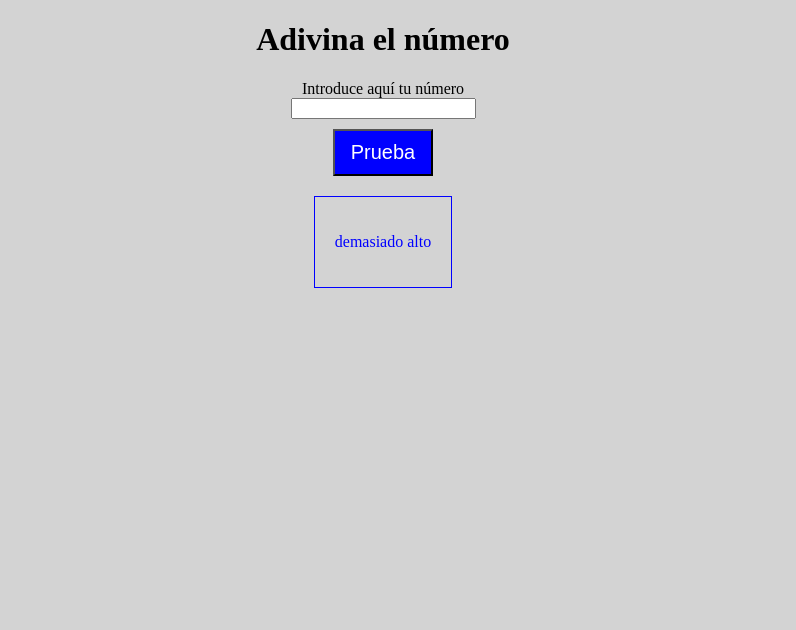
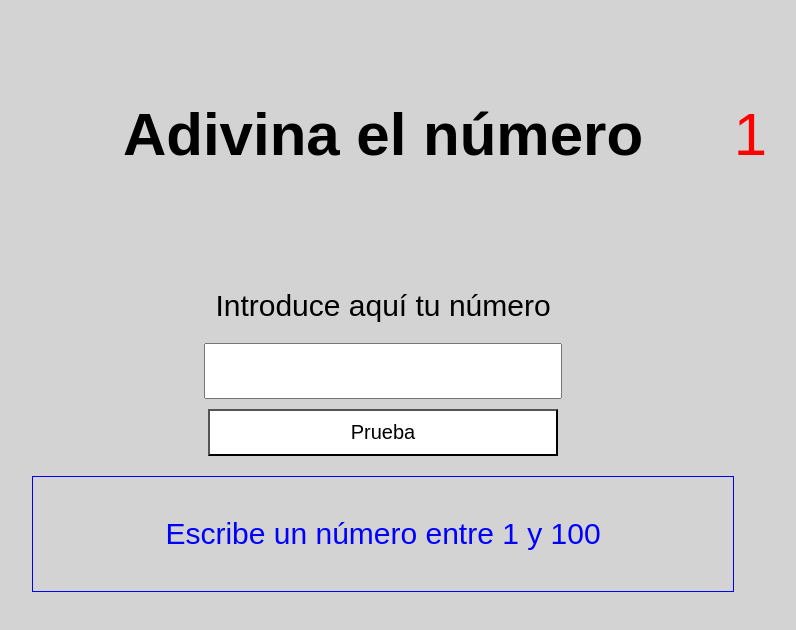
Before and after one commit to laurapareja/m2-evaluacion-intermedia-laurapareja, a website: page _src/templates/index.html in a window 1280 px wide. Both pictures are taken after a click on the button "Prueba". Shown: the whole page, without its empty margins (257-1053 px from the left). Drawn offline with nearby package versions, Linux system fonts and the light colour scheme; files that its build step writes are made by us from their sources.

Commit message:
game ready to play

```diff
--- a/_src/assets/js/main.js
+++ b/_src/assets/js/main.js
@@ -1,31 +1,33 @@
-'use strict';
-debugger
+"use strict";
 
-function getRandomArbitrary(min, max) {
-    const randomNumber = parseInt(Math.random() * (max - min) + min);
-    return randomNumber;
+function getRandomNumber(max) {
+    return Math.ceil(Math.random() * max);
 }
 
+const myRandomNumber = getRandomNumber(100);
+console.log(`Mi número aleatorio es ${myRandomNumber}`);
+
+const inputNumber = document.querySelector(".js-inputNumber");
+const message = document.querySelector(".js-message");
+
+let counter = 0;
+const counterNumber = document.querySelector(".js-counter");
+
 function getMessage(event) {
-    const numberResult = getRandomArbitrary(0, 100);
-    const message = document.querySelector(".js-message");
-    const inputNumber = document.querySelector(".js-inputNumber");
-    const inputNumberContent = document.querySelector(".js-inputNumber").value;
-    debugger
-
-    if (inputNumber === numberResult) {
-        message.innerHTML = '¡HAS GANADO, CAMPEONA!';
-    } else if (inputNumber < numberResult) {
-        message.innerHTML = 'demasiado bajo';
+    counter = counter + 1;
+    counterNumber.innerHTML = counter;
+    if (inputNumber.value > 100 || inputNumber.value < 1) {
+        message.innerHTML = "Escribe un número entre 1 y 100";
+    } else if (inputNumber.value == myRandomNumber) {
+        message.innerHTML = "¡HAS GANADO, CAMPEONA!";
+    } else if (inputNumber.value < myRandomNumber) {
+        message.innerHTML = "demasiado bajo";
     } else {
-        message.innerHTML = 'demasiado alto';
+        message.innerHTML = "demasiado alto";
     }
-    console.log(Math.ceil(numberResult));
-    console.log(numberResult);
-    console.log(inputNumber);
-    console.log(inputNumberContent);
+    console.log(inputNumber.value);
+    console.log(myRandomNumber);
 }
 
-
-const button = document.querySelector('.js-button');
-button.addEventListener('click', getMessage);
+const button = document.querySelector(".js-button");
+button.addEventListener("click", getMessage);
--- a/_src/assets/scss/pages/_index.scss
+++ b/_src/assets/scss/pages/_index.scss
@@ -4,29 +4,57 @@
     height: 100vh;
     box-sizing: border-box;
     color: black;
+    font-family: Arial, Helvetica, sans-serif;
+}
+
+.title {
+    padding: 60px;
+    font-size: 60px;
+}
+
+.input-label {
+    font-size: 30px;
+    padding: 20px;
+}
+
+.input-number {
+    width: 350px;
+    height: 50px;
+    font-size: 30px;
+    text-align: center;
 }
 
 .container {
     display: flex;
     flex-direction: column;
     align-items: center;
-    height: 100%;
     &_message {
         border: solid 1px blue;
+        width: 700px;
+        text-align: center;
+        font-size: 30px;
     }
+}
+
+.counter {
+    color: red;
+    font-size: 60px;
+    position: absolute;
+    right: 20%;
+    top: 5%;
 }
 
 .message {
     color: blue;
-    padding: 20px;
+    padding: 10px;
 }
 
 .button {
     font-size: 20px;
-    background-color: blue;
-    color: white;
+    background-color: white;
+    color: black;
     margin: 10px;
     padding: 10px;
-    width: 100px;
+    width: 350px;
     margin-bottom: 20px;
 }
--- a/_src/templates/index.html
+++ b/_src/templates/index.html
@@ -14,13 +14,18 @@
 
 <body class="body">
     <div class="container">
-        <h1>Adivina el número</h1>
-        <label for="">Introduce aquí tu número</label>
-        <input class="js-inputNumber" type="text" name="number">
+        <h1 class="title">Adivina el número</h1>
+        <div>
+            <p class="js-counter counter">0</p>
+        </div>
+        <label for="" class="input-label">Introduce aquí tu número</label>
+        <input class="js-inputNumber input-number" type="text" name="number">
         <button class="js-button button">Prueba</button>
+
         <div class="container_message">
             <p class="message js-message">Escribe un número y dale a <em>Prueba</em></p>
         </div>
+
 
         <script src="./assets/js/main.js"></script>
 </body>
```
